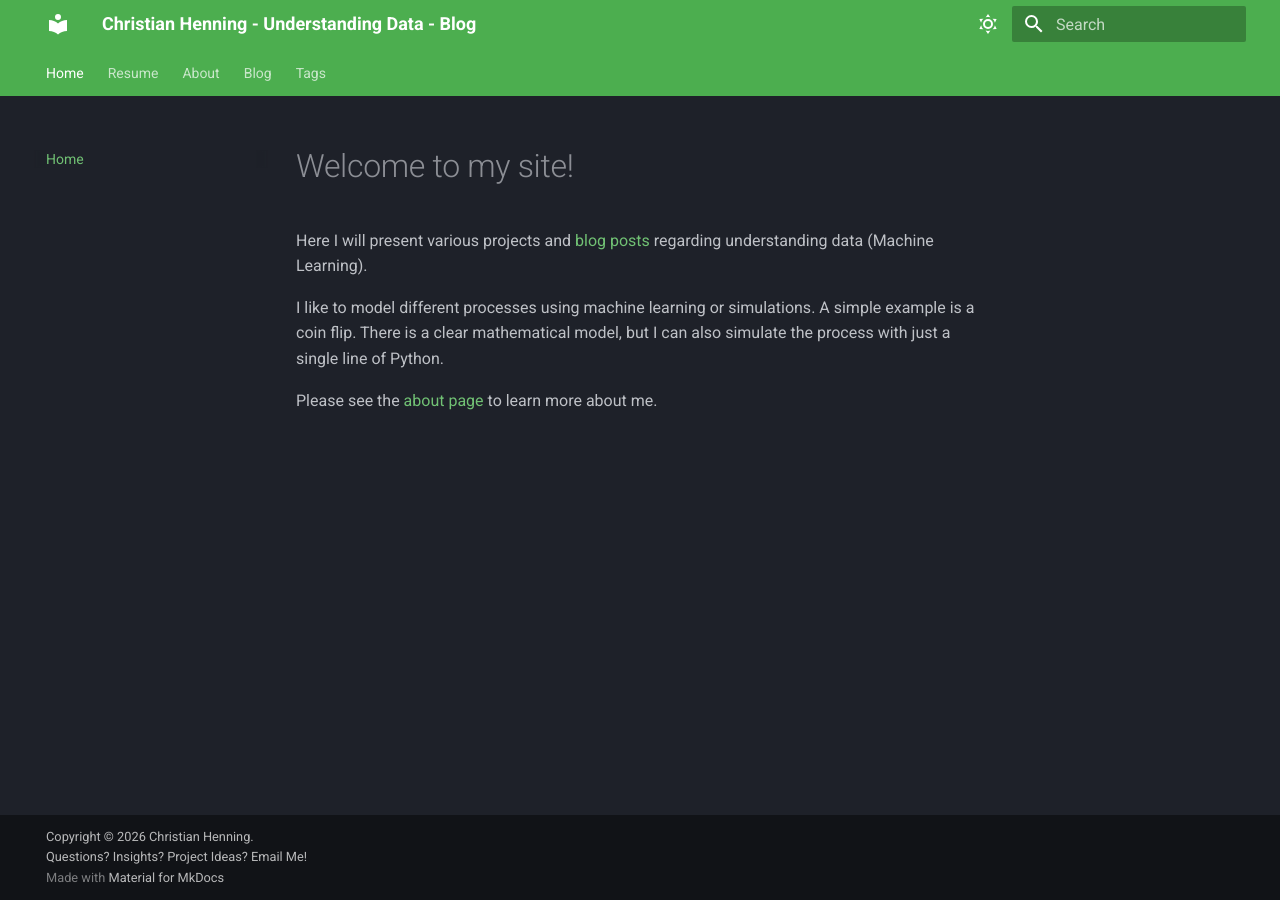
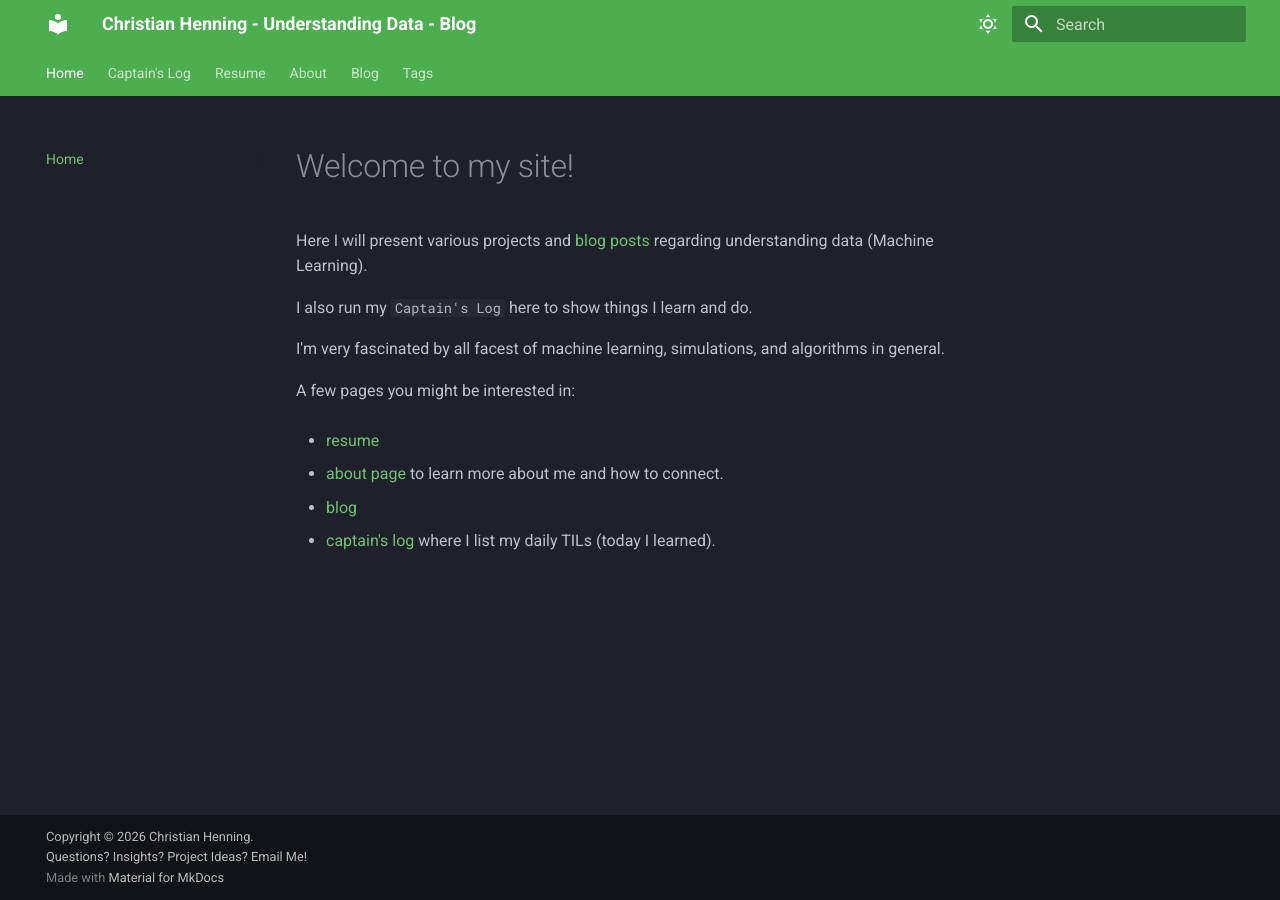
Before and after one commit to chhenning/chhenning.github.io, an MkDocs documentation site: the page built from docs/index.md, in a window 1280 px wide. Built offline with MkDocs 1.6.1 and Material for MkDocs 9.7.7, drawn with Linux system fonts in a browser that asks for light colours.

Commit message:
added log

```diff
--- a/docs/index.md
+++ b/docs/index.md
@@ -2,6 +2,16 @@
 
 Here I will present various projects and [blog posts](blog/index.md) regarding understanding data (Machine Learning).
 
-I like to model different processes using machine learning or simulations. A simple example is a coin flip. There is a clear mathematical model, but I can also simulate the process with just a single line of Python.
+I also run my `Captain's Log` here to show things I learn and do.
 
-Please see the [about page](about.md) to learn more about me.
+I'm very fascinated by all facest of machine learning, simulations, and algorithms in general.
+
+A few pages you might be interested in:
+
+- [resume](resume.md)
+
+- [about page](about.md) to learn more about me and how to connect.
+
+- [blog](./blog/index.md)
+
+- [captain's log](log.md) where I list my daily TILs (today I learned).
--- a/mkdocs.yml
+++ b/mkdocs.yml
@@ -26,6 +26,7 @@ theme:
 
 nav:
   - Home: index.md
+  - Captain's Log: log.md
   - Resume: resume.md
   - About: about.md
   - Blog:
```
Also changed, not shown: docs/about.md (+4 -5 lines), docs/log.md (added, +47 -0 lines), docs/resume.md (+4 -4 lines).
